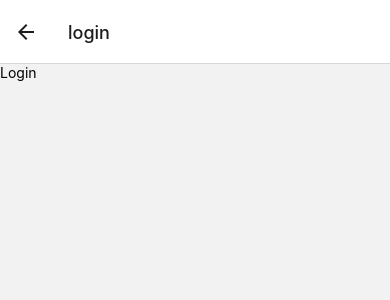
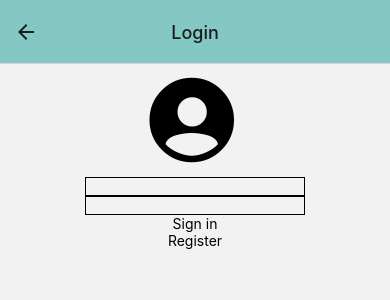
Before and after one commit to Isa1asN/harbinder-rnative, a React Native app: screen /login in a window 390 px wide. Shown: the top 300 px of the page. Built offline with nearby package versions, Linux system fonts and the light colour scheme.

Commit message:
made changes

```diff
--- a/App.js
+++ b/App.js
@@ -12,7 +12,7 @@ export default function App() {
     <NavigationContainer >
       <Stack.Navigator initialRouteName='welcome' >
         <Stack.Screen name='welcome' component={Welcome} options={{headerShown : false,}} />
-        <Stack.Screen name='login' component={Login} />
+        <Stack.Screen name='login' component={Login} options={{title:'Login', headerTitleAlign:'center', headerStyle:{backgroundColor:'#84c8c3'}}} />
       </Stack.Navigator>
     </NavigationContainer>
   );
--- a/screens/Login.jsx
+++ b/screens/Login.jsx
@@ -1,10 +1,41 @@
-import { View, Text } from 'react-native'
+import { View, Text, TextInput, StyleSheet, TouchableOpacity } from 'react-native'
 import React from 'react'
+import { Ionicons } from '@expo/vector-icons';
+
+const style = StyleSheet.create({
+    container : {
+        alignItems:'center',
+        justifyContent : 'space-between'
+    },
+    textinput : {
+        borderWidth:1
+    }
+})
+
 
 const Login = () => {
   return (
-    <View>
-      <Text>Login</Text>
+    <View style={style.container}>
+        <Ionicons name="person-circle-sharp" size={104} color="black" />
+        <View>
+            <View>
+                <TextInput style={style.textinput}/>
+            </View>
+            <View>
+                <TextInput style={style.textinput}/>
+            </View>
+        </View>
+        <TouchableOpacity>
+            <Text>
+                Sign in
+            </Text>
+        </TouchableOpacity>
+        <TouchableOpacity>
+            <Text>
+                Register
+            </Text>
+        </TouchableOpacity>
+
     </View>
   )
 }
--- a/screens/Welcome.jsx
+++ b/screens/Welcome.jsx
@@ -41,7 +41,8 @@ const style = StyleSheet.create({
         backgroundColor: '#0090f0',
         padding: 10,
         borderRadius: 7,
-        width: 150,
+        width: 250,
+        paddingVertical:13,
         marginTop: 200,
     },
     btntxt :{
```
